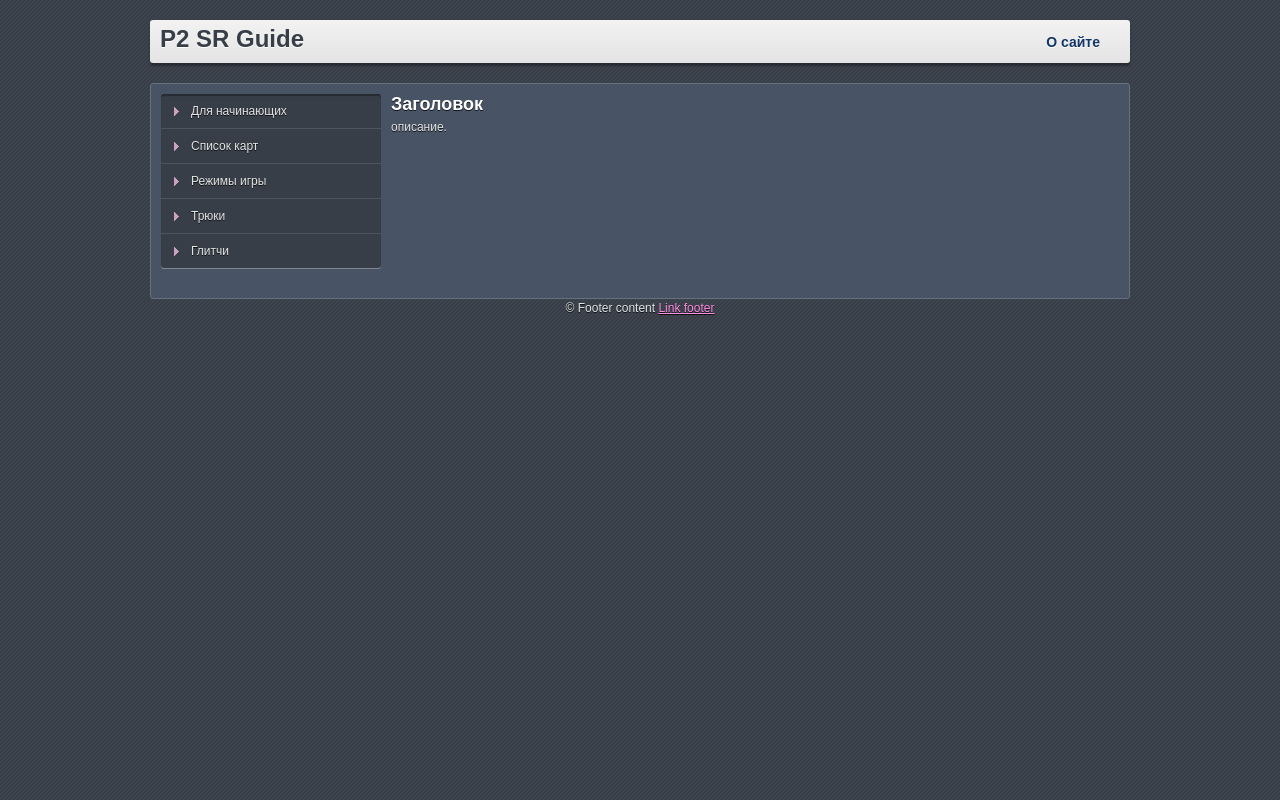
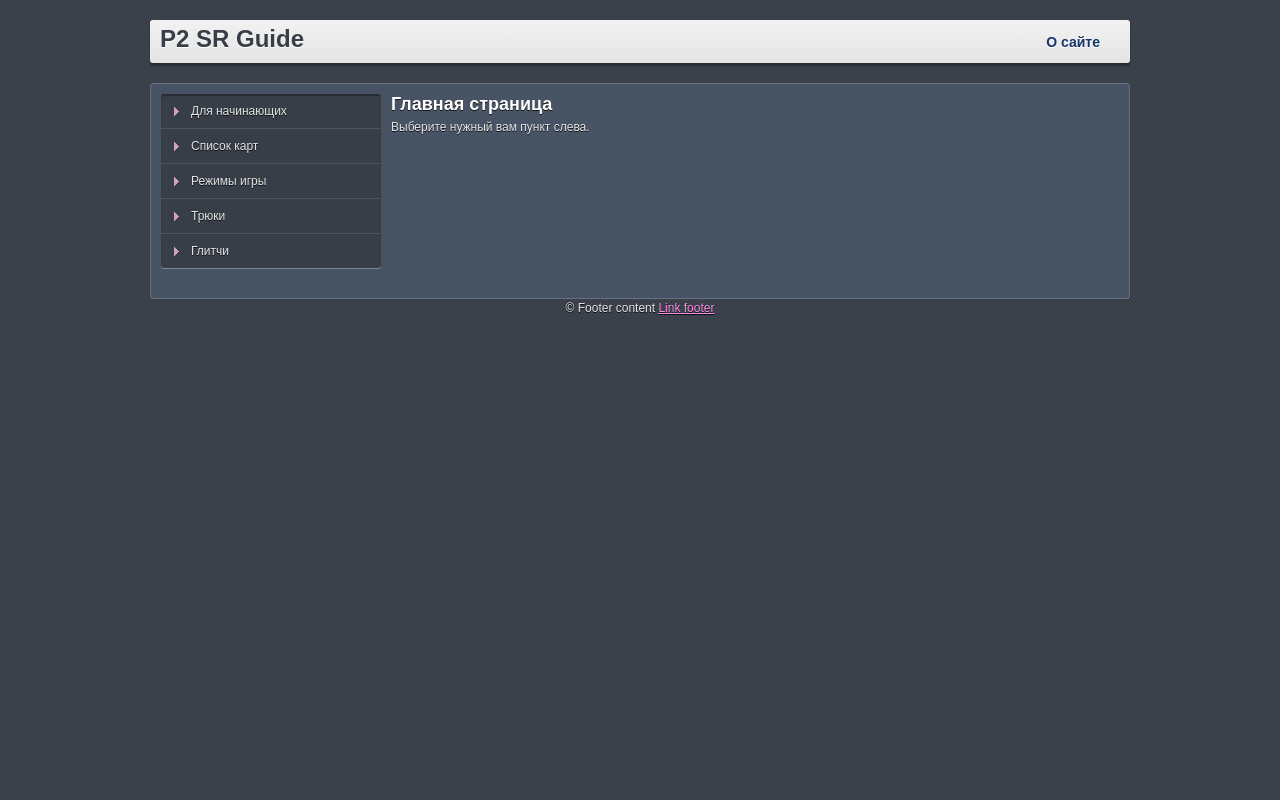
Before and after one commit to sdk-los/p2guide, a plain HTML site: page index.html in a window 1280 px wide. Drawn offline with Linux system fonts and the light colour scheme.

Commit message:
link prew

```diff
--- a/index.html
+++ b/index.html
@@ -2,6 +2,8 @@
 <html>
 <head>
 	<meta charset="utf-8">
+	<meta property="og:title" content="Заголовок страницы">
+	<meta property="og:image" content="images/icon.jpg">
 	<meta name="viewport" content="width=device-width; initial-scale=1.0">
 	<link rel="stylesheet" type="text/css" href="style.css">
 	<link rel="stylesheet" type="text/css" href="media-queries.css">
@@ -28,8 +30,8 @@
 					</ul>
 				</div>
 				<div class="main">
-					<h1>Заголовок</h1>
-					<p>описание.</p>
+					<h1>Главная страница</h1>
+					<p>Выберите нужный вам пункт слева.</p>
 					<!--Изображения-->
 					<!--Списки и определения-->
 				</div>
```
Also changed, not shown: images/icon.jpg (added). Lines whose indentation alone changed are shown as unchanged.
